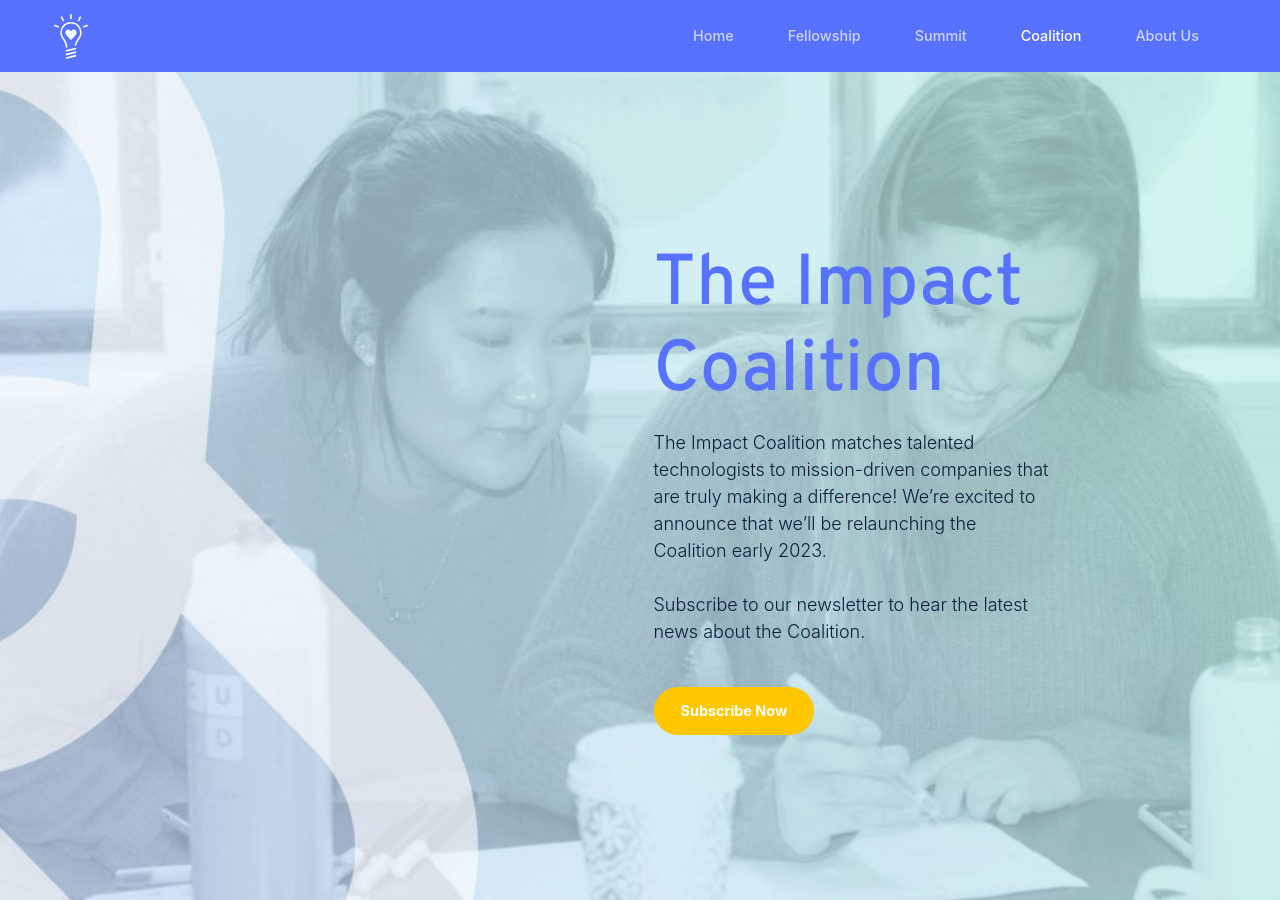
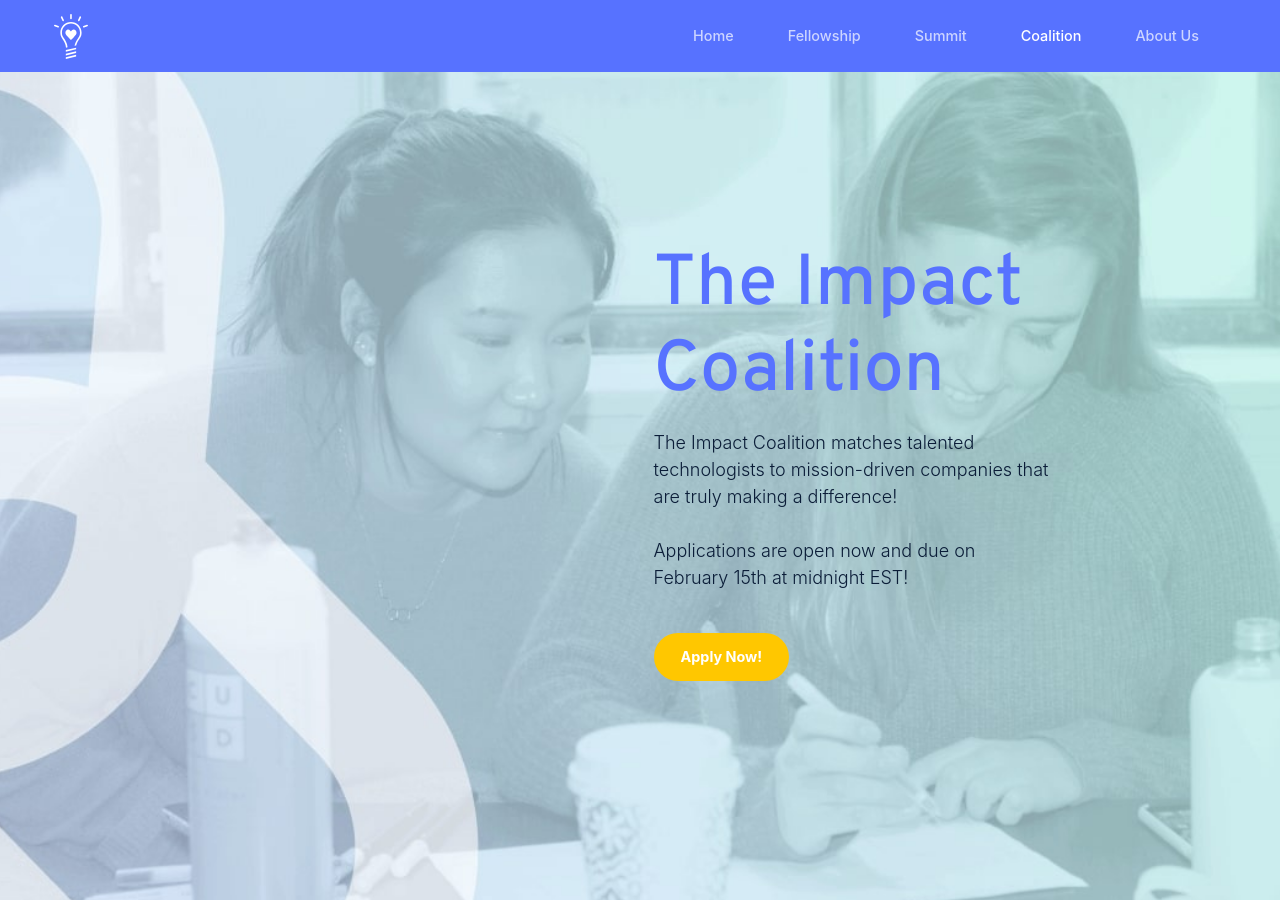
Before and after one commit to impact-labs/impact-labs.github.io, a Jekyll site: the page built from pages/coalition.html, in a window 1280 px wide and 900 px high. Built offline with Jekyll 4.4.1, drawn with Linux system fonts in a browser that asks for light colours; some of the changed text lies outside the part shown.

Commit message:
add apply buttons & copy changes

```diff
--- a/pages/coalition.html
+++ b/pages/coalition.html
@@ -12,12 +12,11 @@ image: /assets/images/seo/coalition.jpg
 				<h1>The Impact Coalition</h1>
 				<p class="lead">
 					The Impact Coalition matches talented technologists to mission-driven companies that are truly making a difference!
-					We’re excited to announce that we’ll be relaunching the Coalition early 2023.
 					<br/>
 					<br/>
-					Subscribe to our newsletter to hear the latest news about the Coalition.
+					Applications are open now and due on February 15th at midnight EST!
 				</p>
-				<a class="btn btn-warning mt-3" role="button" aria-pressed="true" target="_blank" href="https://airtable.com/shrn3Sw913prQ2y6W">Subscribe Now</a>
+				<a class="btn btn-warning mt-3" role="button" aria-pressed="true" target="_blank" href="https://airtable.com/shrkuWgFjDpUH5elA">Apply Now!</a>
 			</div>
 			<div class="col-1 col-md-2"></div>
 		</div>
@@ -87,7 +86,7 @@ image: /assets/images/seo/coalition.jpg
 			<div class="col-12 col-md-4 lead" style="margin-top:-150px; margin-left:-50px;">
 				<h2>Save the Date</h2>
 				<p>
-					Applications will go live January 31st, 2023 and will be open for 2 weeks. They will be processed on a rolling basis, so the sooner you apply, the better!
+					Applications are due on February 15th. They're processed on a rolling basis, so the sooner you apply, the better!
 				</p>
 				<p>
 					Here’s what you can expect the process to look like:
@@ -116,6 +115,7 @@ image: /assets/images/seo/coalition.jpg
 		<div class="col-md-8 col-9">
 			<h3 style="color: black">Submit Your Application</h3>
 			<p>This program is designed for those seeking engineering, product management, or design roles. That being said, anyone is welcome to apply!</p>
+			<a class="btn btn-secondary mt-3" role="button" aria-pressed="true" target="_blank" href="https://airtable.com/shrkuWgFjDpUH5elA">Apply Now!</a>
 		</div>
 		</div>
 		<div class="row mb-5">
```
